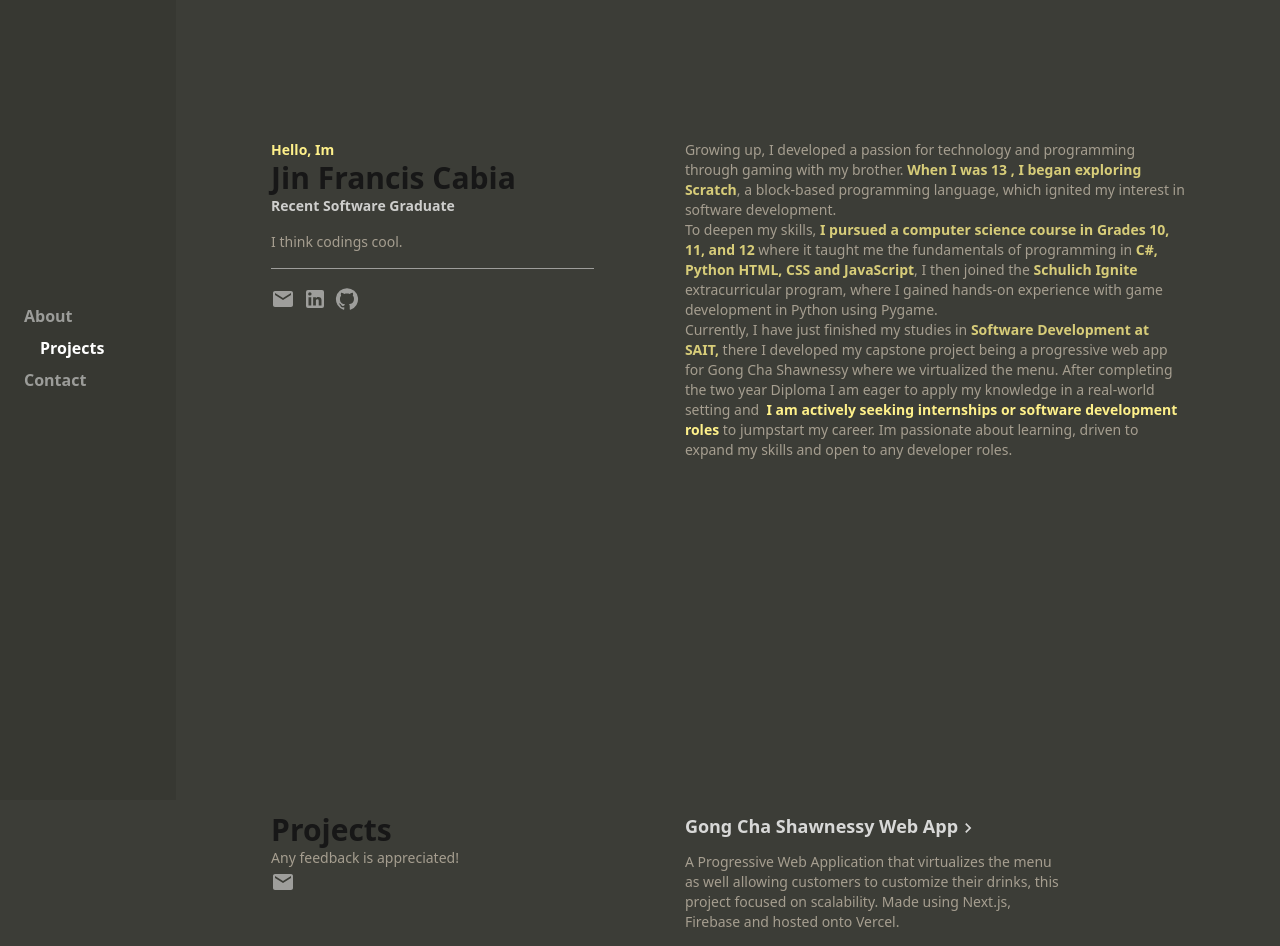
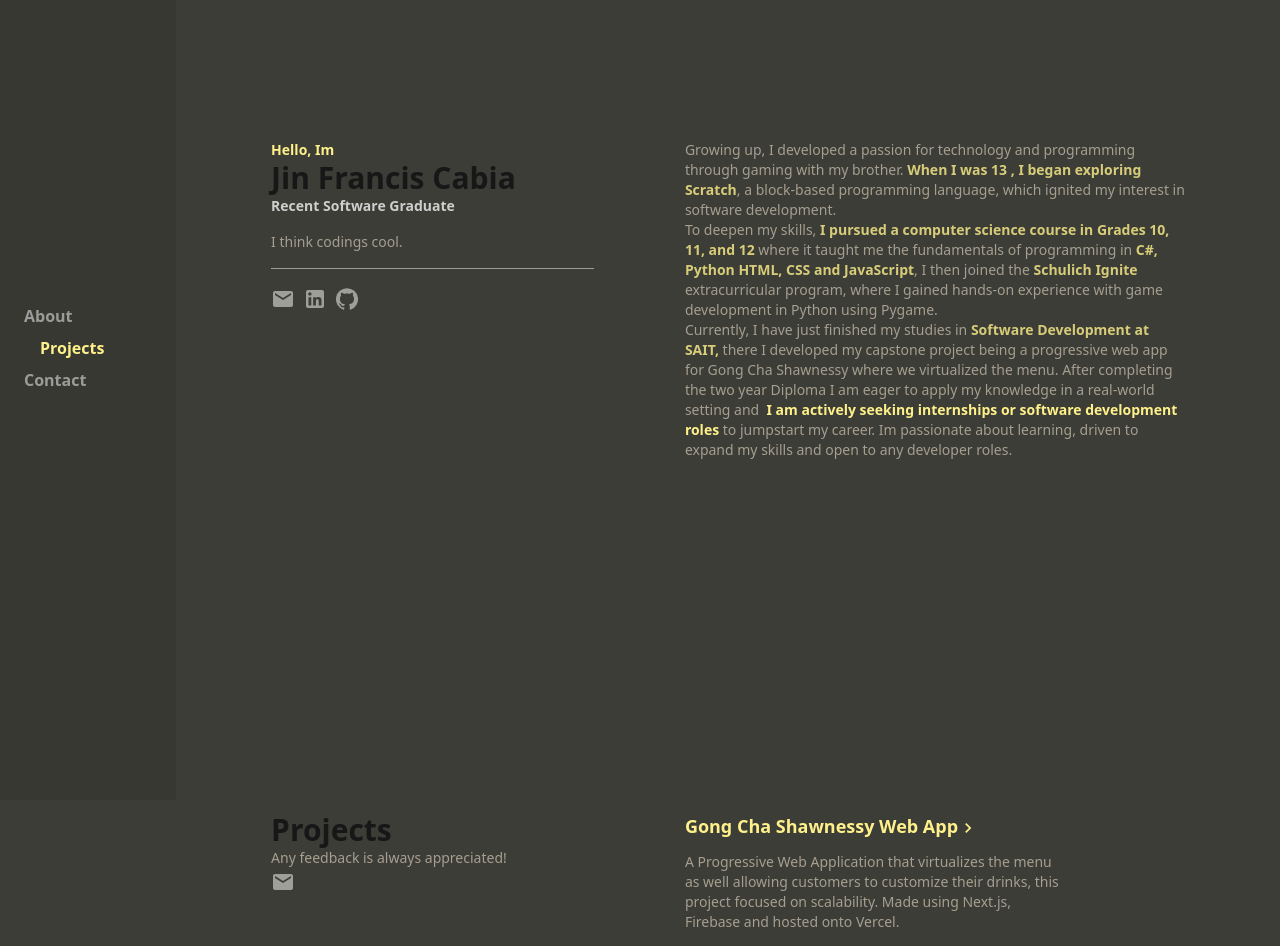
Before and after one commit to jincabia/portfolio, a Next.js app: page / in a window 1280 px wide. Shown: the top 946 px of the page. Built offline with nearby package versions, Linux system fonts and the light colour scheme.

Commit message:
continue projects

```diff
--- a/src/app/components/navbar.js
+++ b/src/app/components/navbar.js
@@ -23,8 +23,8 @@ const VerticalNavBar = ({ activeSection }) => {
             <a href={item.path}>
               <p className={`w-full pb-2 pl-6 transition ease-in ${
                 activeSection === item.section
-                  ? 'text-white/[1] translate-x-4 '
-                  : 'text-white/[0.5] hover:translate-x-4 hover:underline'
+                  ? 'text-yellow-200 translate-x-4  '
+                  : 'text-white/[0.5] hover:translate-x-4 hover:underline hover:text-yellow-200'
               }`
       }>
                 {item.name}
--- a/src/app/components/project.js
+++ b/src/app/components/project.js
@@ -6,6 +6,8 @@ import GitHubIcon from '@mui/icons-material/GitHub';
 
 
 export default function Project({name,date,description,path,link,github})
+
+// TODO Add what languages are being used
 
 {
     return(
@@ -25,9 +27,9 @@ export default function Project({name,date,description,path,link,github})
 
 
 
-
+                {/* text-white/[.8] */}
                     {/* Name */}
-                    <div className="col-span-2 font-semibold text-white/[.8] text-lg  ">
+                    <div className="col-span-2 font-semibold text-yellow-200 text-lg  ">
                         {name}
 
                         <KeyboardArrowRightIcon fontSize="small" className="group-hover:translate-x-8 transition ease-in-out duration-300"/>
@@ -66,7 +68,7 @@ export default function Project({name,date,description,path,link,github})
 
             {link && <>
 
-                <div className="hover:text-white hover:scale-125 hover:cursor-pointer transition ease-in-out  w-min">
+                <div className="hover:text-yellow-200 hover:scale-125 hover:cursor-pointer transition ease-in-out  w-min">
 
                 <a href={`${link}`}
                  target="_blank"
@@ -82,7 +84,7 @@ export default function Project({name,date,description,path,link,github})
             </>}
 
 
-                <div className="hover:text-white hover:scale-125 hover:cursor-pointer transition ease-in-out  w-min">
+                <div className="hover:text-yellow-200 hover:scale-125 hover:cursor-pointer transition ease-in-out  w-min">
 
                     <a
                      href={`${github}`
--- a/src/app/page.js
+++ b/src/app/page.js
@@ -129,7 +129,7 @@ export default function Home() {
               target="_blank"
               rel="noopener noreferrer"
               >
-                <EmailIcon  className='hover:scale-125 hover:cursor-pointer transition ease-in-out text-white/[.5] hover:text-white rounded-md animate-slide-down opacity-0'
+                <EmailIcon  className='hover:scale-125 hover:cursor-pointer transition ease-in-out text-white/[.5] hover:text-yellow-200 rounded-md animate-slide-down opacity-0'
 
                                 style={{ animationDelay: `${0.9}s` }}
                 />
@@ -142,7 +142,7 @@ export default function Home() {
               target="_blank"
               rel="noopener noreferrer"
               >
-                <LinkedInIcon className='hover:scale-125 hover:cursor-pointer transition ease-in-out  hover:text-white animate-slide-down opacity-0  '
+                <LinkedInIcon className='hover:scale-125 hover:cursor-pointer transition ease-in-out  hover:text-yellow-200 animate-slide-down opacity-0  '
 
                                 style={{ animationDelay: `${1.2}s` }}
                 />
@@ -156,7 +156,7 @@ export default function Home() {
               rel="noopener noreferrer"
               >
 
-              <GitHubIcon className='hover:scale-125 hover:cursor-pointer transition ease-in-out  hover:text-white animate-slide-down opacity-0 '
+              <GitHubIcon className='hover:scale-125 hover:cursor-pointer transition ease-in-out  hover:text-yellow-200 animate-slide-down opacity-0 '
 
                                 style={{ animationDelay: `${1.5}s` }}
               />
@@ -228,7 +228,7 @@ export default function Home() {
           <h1 className={`text-3xl font-bold  `}>Projects</h1>
 
           <p className="flex items-center text-[#ECDFCC]/60 text-sm ">
-              Any feedback is appreciated!
+              Any feedback is always appreciated!
           </p>
 
 
@@ -237,7 +237,7 @@ export default function Home() {
               target="_blank"
               rel="noopener noreferrer"
               >
-                <EmailIcon  className={`hover:scale-125 hover:cursor-pointer transition ease-in-out text-white/[.5] hover:text-white rounded-md ${projectIsVisable ? 'animate-slide-down' : ''} opacity-0`}
+                <EmailIcon  className={`hover:scale-125 hover:cursor-pointer transition ease-in-out text-white/[.5] hover:text-yellow-200 rounded-md ${projectIsVisable ? 'animate-slide-down' : ''} opacity-0`}
 
                 style={{ animationDelay: `${0.3}s` }}
 />
@@ -311,7 +311,7 @@ export default function Home() {
               target="_blank"
               rel="noopener noreferrer"
               >
-                <EmailIcon  className={`hover:scale-125  opacity-0 hover:cursor-pointer transition ease-in-out text-white/[.5] hover:text-white rounded-md  ${contactInView ? 'animate-slide-down' : ''} `}
+                <EmailIcon  className={`hover:scale-125  opacity-0 hover:cursor-pointer transition ease-in-out text-white/[.5] hover:text-yellow-200 rounded-md  ${contactInView ? 'animate-slide-down' : ''} `}
 
                                 style={{ animationDelay: `${1.2}s` }}
                 />
@@ -324,7 +324,7 @@ export default function Home() {
               target="_blank"
               rel="noopener noreferrer"
               >
-                <LinkedInIcon  className={`hover:scale-125  opacity-0 hover:cursor-pointer transition ease-in-out text-white/[.5] hover:text-white rounded-md  ${contactInView ? 'animate-slide-down' : ''} `}
+                <LinkedInIcon  className={`hover:scale-125  opacity-0 hover:cursor-pointer transition ease-in-out text-white/[.5] hover:text-yellow-200 rounded-md  ${contactInView ? 'animate-slide-down' : ''} `}
 
                                 style={{ animationDelay: `${1.5}s` }}
                 />
@@ -338,7 +338,7 @@ export default function Home() {
               rel="noopener noreferrer"
               >
 
-              <GitHubIcon  className={`hover:scale-125  opacity-0 hover:cursor-pointer transition ease-in-out text-white/[.5] hover:text-white rounded-md  ${contactInView ? 'animate-slide-down' : ''} `}
+              <GitHubIcon  className={`hover:scale-125  opacity-0 hover:cursor-pointer transition ease-in-out text-white/[.5] hover:text-yellow-200 rounded-md  ${contactInView ? 'animate-slide-down' : ''} `}
 
                                 style={{ animationDelay: `${1.8}s` }}
               />
```
